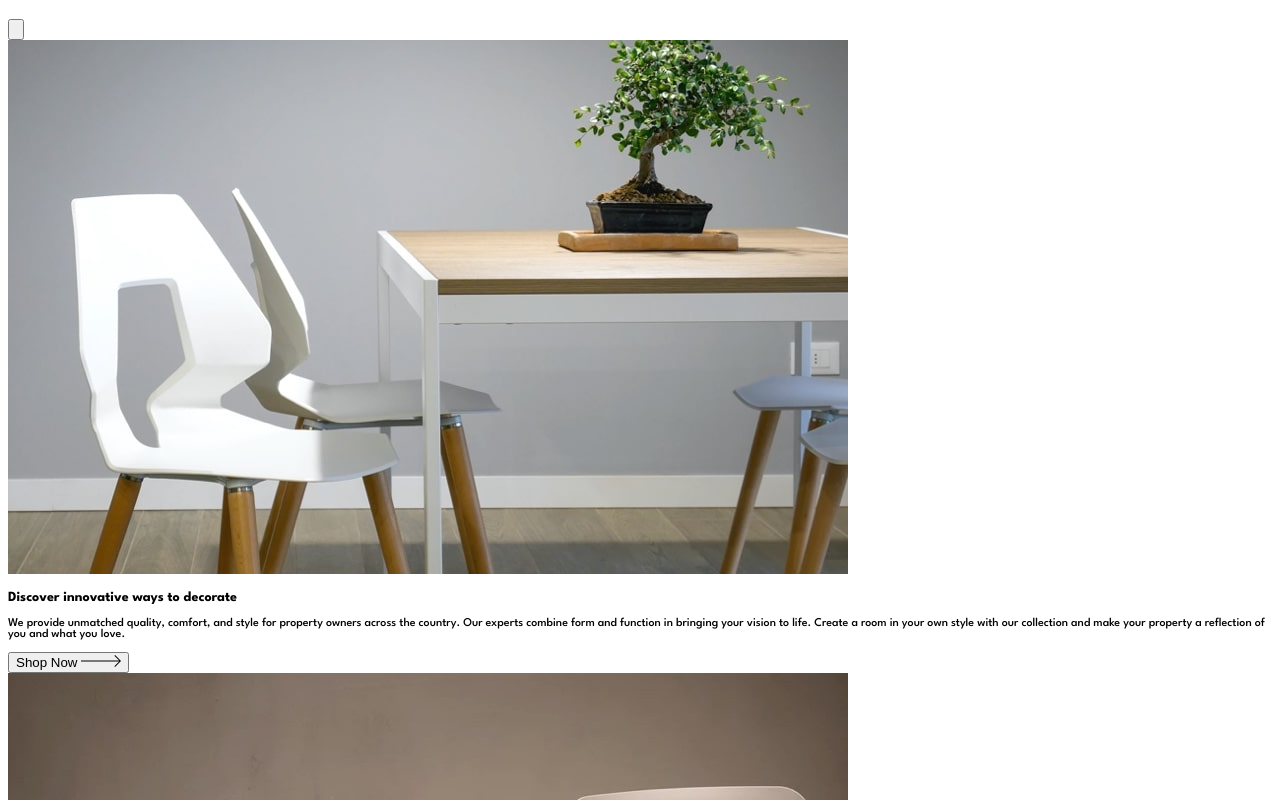
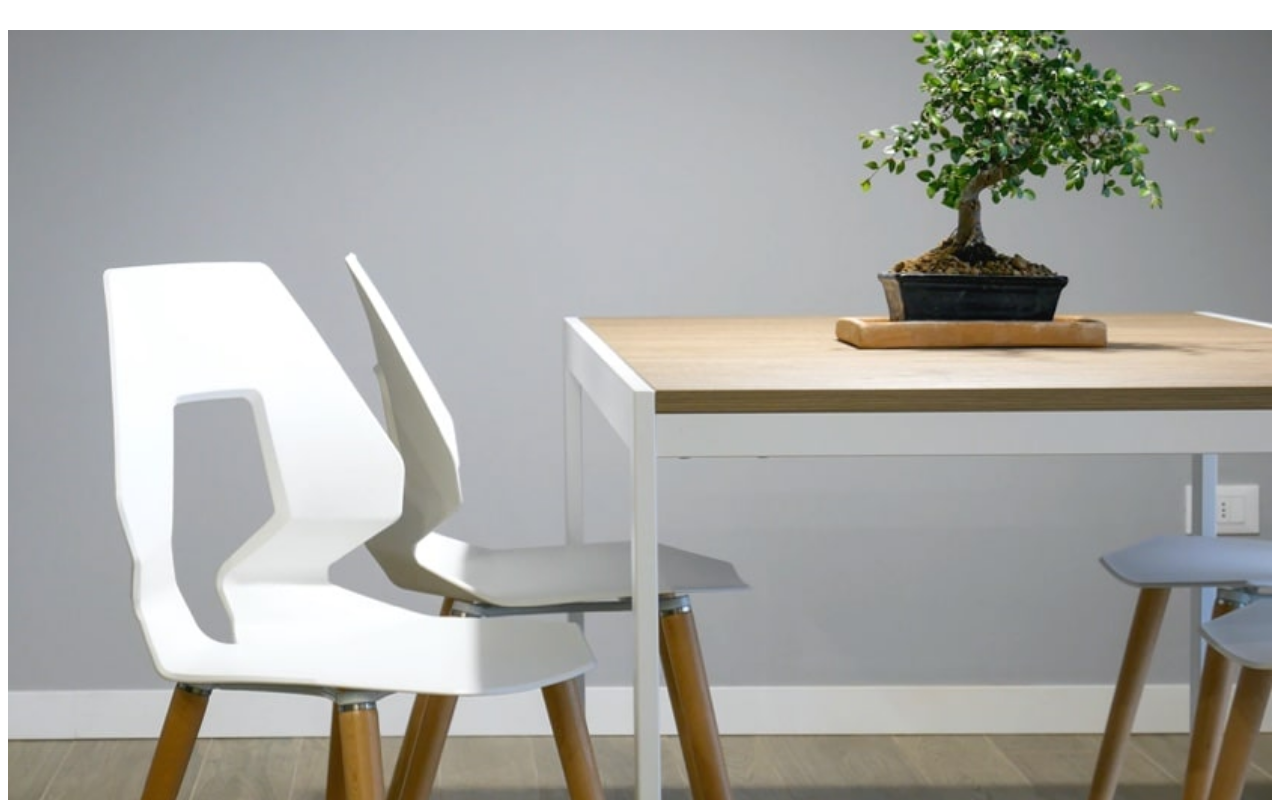
Before and after one commit to Kenta-Asakura/room-homepage, a React (Create React App) app: page / in a window 1280 px wide. Shown: the top 800 px of the page. Built offline with nearby package versions, Linux system fonts and the light colour scheme.

Commit message:
Showcase.styled.js created for styling

```diff
--- a/src/App.js
+++ b/src/App.js
@@ -1,14 +1,17 @@
 import React from "react";
+import { ThemeProvider } from "styled-components";
 // import styled from "styled-components";
+// import { Container } from "./components/styles/Container.styled";
 import GlobalStyles from "./components/Global";
 import Header from "./components/Header";
 import Showcase from "./components/Showcase";
 
 const theme = {
   colors: {
+    "Slate": "#090e19",
     "Dark Gray": "0, 0%, 63%",
-    Black: "0, 0%, 0%",
-    White: "0, 0%, 100%",
+    "Black": "0, 0%, 0%",
+    "White": "0, 0%, 100%",
     "Very Dark Gray": "0, 0%, 27%",
   },
   fonts: {
@@ -16,17 +19,18 @@ const theme = {
     medium: "600",
     heavy: "700",
   },
-  mobile: "375px",
+  mobile: "768px",
 };
 
 function App() {
   return (
-    <div className="App">
-      <Header />
-      <GlobalStyles />
-      <Showcase />
-      Hello World
-    </div>
+    <ThemeProvider theme={theme}>
+      <>
+        <GlobalStyles />
+        <Header />
+        <Showcase />
+      </>
+    </ThemeProvider>
   );
 }
 
--- a/src/components/Header.js
+++ b/src/components/Header.js
@@ -1,5 +1,3 @@
-import React, { useState } from 'react';
-
 export default function Header() {
   return (
     <div>
@@ -11,9 +9,9 @@ export default function Header() {
         <nav></nav>
 
         <div>
-          <button>
+          <div>
             <img src='' alt='' />
-          </button>
+          </div>
         </div>
       </header>
     </div>
--- a/src/components/Showcase.js
+++ b/src/components/Showcase.js
@@ -1,7 +1,9 @@
 import React, {useState} from 'react'
 import arrow from '../images/icon-arrow.svg'
+import { PictureContainer, DesktopImageSource, Image, Contents, ContentsH1, ContentsP, ShopButton } from './styles/Showcase.styled'
+// import { Container } from './styles/Container.styled'
 
-const contents = [
+const data = [
   {
     id: 1,
     title: 'Discover innovative ways to decorate',
@@ -26,24 +28,25 @@ const contents = [
 ]
 
 export default function Showcase() {
-  const [items] = useState(contents)
+  const [items] = useState(data)
+
   return (
     <>
       <section>
         {items.map((item, index) => (
           <article key={item.id}>
             <div>
-              <picture>
-                <source media='(min-width: 768px)' srcSet={item.desktop} />
-                <img src={item.mobile} alt={item.title} />
-              </picture>
+              <PictureContainer>
+                <DesktopImageSource media='(min-width: 768px)' srcSet={item.desktop} />
+                <Image src={item.mobile} alt={item.title} />
+              </PictureContainer>
             </div>
 
-            <div>
-              <h1>{item.title}</h1>
-              <p>{item.description}</p>
-              <button>Shop Now <img src={arrow} alt='' /></button>
-            </div>
+            <Contents>
+              <ContentsH1>{item.title}</ContentsH1>
+              <ContentsP>{item.description}</ContentsP>
+              <ShopButton>SHOP NOW <img src={arrow} alt='' /></ShopButton>
+            </Contents>
           </article>
         ))}
       </section>
--- /dev/null
+++ b/src/components/styles/Container.styled.js
@@ -0,0 +1,6 @@
+import styled from "styled-components";
+
+export const Container = styled.div`
+  width: 100%;
+  margin: 0 auto;
+`
--- /dev/null
+++ b/src/components/styles/Section.styled.js
@@ -0,0 +1,6 @@
+import styled from "styled-components";
+
+export const Section = styled.section`
+  display: grid;
+
+`
--- /dev/null
+++ b/src/components/styles/Showcase.styled.js
@@ -0,0 +1,55 @@
+import styled from "styled-components";
+
+export const PictureContainer = styled.picture`
+width: 100%;
+`;
+
+export const DesktopImageSource = styled.source`
+object-fit: cover;
+width: 100%;
+`;
+
+export const Image = styled.img`
+object-fit: cover;
+  width: 100%;
+`;
+
+export const Contents = styled.div`
+  padding: 48px;
+
+  @media (max-width: ${({ theme }) => theme.mobile}) {
+    padding: 32px;
+  }
+`;
+
+export const ContentsH1 = styled.h1`
+  font-size: 30px;
+  color: ${({ theme }) => theme.colors['Slate']};
+
+  @media (max-width: ${({ theme }) => theme.mobile}) {
+    font-size: 21px;
+  }
+`;
+
+export const ContentsP = styled.p`
+  opacity: 75%;
+  margin: 24px 0;
+  color: ${({ theme }) => theme.colors['Slate']};
+`;
+
+export const ShopButton = styled.button`
+  display: flex;
+  align-items: center;
+  gap: 16px;
+  margin: 0;
+  padding: 0;
+  border: none;
+  background: none;
+  cursor: pointer;
+  letter-spacing: 0.7rem;
+  font-weight: ${({ theme }) => theme.fonts.light};
+
+  &:hover {
+    opacity: 75%;
+  }
+`;
```
Also changed, not shown: src/test.css (+6 -2 lines).
